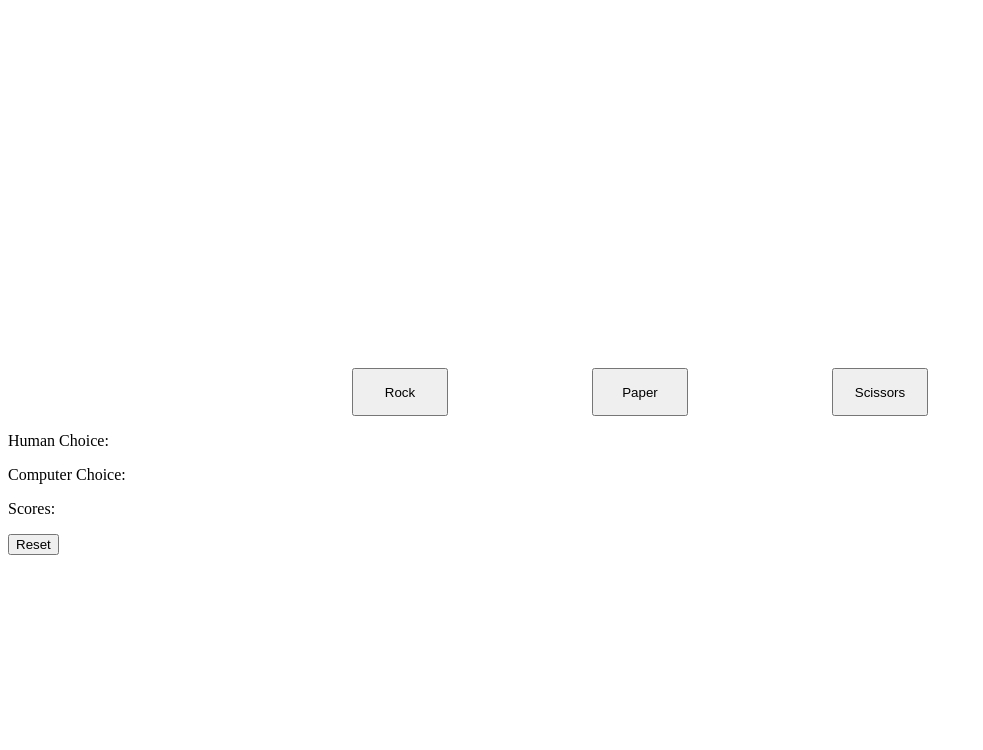
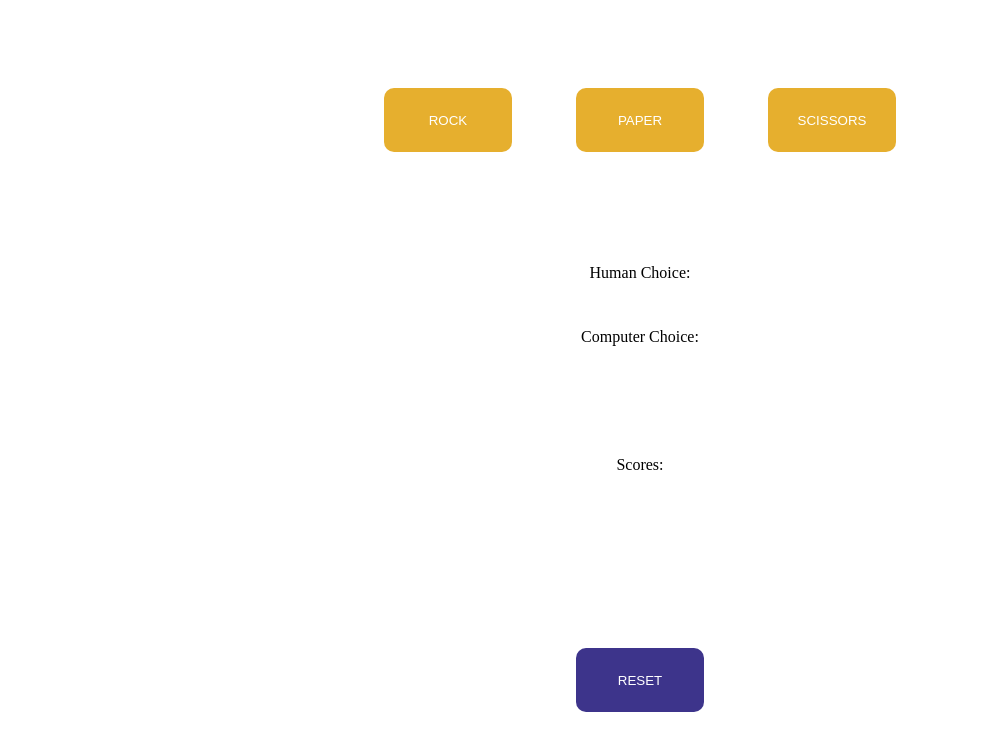
Before and after one commit to silvieruzzie/rock-paper-scissors, a plain HTML site: page index.html in a window 1280 px wide. Shown: the whole page, without its empty margins (0-983 px from the left). Drawn offline with Linux system fonts and the light colour scheme.

Commit message:
Finish project

```diff
--- a/index.html
+++ b/index.html
@@ -7,9 +7,9 @@
 
     <body>
         <div class="choicesWrapper">
-            <button class="rock">Rock</button>
-            <button class="paper">Paper</button>
-            <button class="scissors">Scissors</button>
+            <button class="rock">ROCK</button>
+            <button class="paper">PAPER</button>
+            <button class="scissors">SCISSORS</button>
         </div>
         <div class="results">
             <p class="humanChoice">Human Choice: </p>
@@ -17,7 +17,9 @@
             <p class="roundWinner"></p>
             <p class="scores">Scores: </p>
             <p class="ultimateWinner"></p>
-            <button class="reset">Reset</button>
+            <div class="buttonwrapper">
+                <button class="reset">RESET</button>
+            </div>
         </div>
     </body>
 
--- a/style.css
+++ b/style.css
@@ -3,10 +3,48 @@
     justify-content: space-between;
     width: 36rem;
     margin: auto;
-    padding-top: 45vh;
+    padding: 10vh 0;
 }
 
 .rock, .paper, .scissors {
-    height: 3rem;
-    width: 6rem;
+    font-family: Arial, Helvetica, sans-serif;
+    background-color: E6AF2E;
+    color: white;
+
 }
+button {
+    margin: 2 rem, auto;
+    border-radius: 10px;
+    border: none;
+    margin: auto;
+    cursor: pointer;
+    height: 4rem;
+    width: 8rem;
+}
+
+button:hover {
+    background-color: white;
+    color: black;
+    border: 1px black solid;
+}
+
+p {
+    text-align: center;
+    height: 2rem;
+}
+
+.results {
+    display: flex;
+    flex-direction: column;
+    padding-top: 1rem;
+}
+
+.reset {
+    font-family: Arial, Helvetica, sans-serif;
+    background-color: 3D348B;
+    color: white;
+    margin-top: 10vh;
+}
+.buttonWrapper {
+    display: flex;
+}
```
